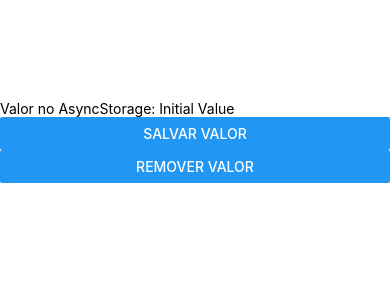
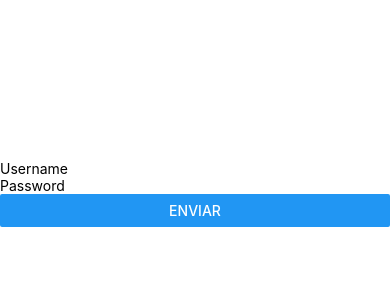
Before and after one commit to Thay-CR/customized-hooks, a React Native app: screen / in a window 390 px wide. Shown: the top 300 px of the page. Built offline with nearby package versions, Linux system fonts and the light colour scheme.

Commit message:
feature - useForm

```diff
--- a/App.tsx
+++ b/App.tsx
@@ -1,8 +1,8 @@
 
-import { AsyncStorageExample } from './Pages/Storage';
+import { MyFormComponent } from "./Pages/Form";
 
 export default function App() {
   return (
-    <AsyncStorageExample />
+    <MyFormComponent />
   );
 }
--- /dev/null
+++ b/Pages/Form.tsx
@@ -0,0 +1,53 @@
+import React from 'react';
+import { View, Text, TextInput, Button } from 'react-native';
+import { useForm, FormValues, ValidationRules } from '../hooks/form/form'; // Importe o hook e os tipos
+
+export const MyFormComponent: React.FC = () => {
+  const initialValues: FormValues = {
+    username: '',
+    password: '',
+  };
+
+  const validationRules: ValidationRules = {
+    username: {
+      required: true,
+    },
+    password: {
+      required: true,
+      minlength: 6,
+    },
+  };
+
+  const {
+    formValues,
+    errors,
+    isSubmitting,
+    handleChange,
+    handleSubmit,
+  } = useForm(initialValues, validationRules); // Use o hook
+console.log(formValues)
+  return (
+    <View style={{top:160}}>
+      <TextInput
+        placeholder="Username"
+        value={formValues.username}
+        onChangeText={(text) => handleChange('username', text)} // Use handleChange para atualizar os valores do formulário
+      />
+      {errors.username && <Text style={{ color: 'red' }}>{errors.username}</Text>}
+
+      <TextInput
+        placeholder="Password"
+        secureTextEntry
+        value={formValues.password}
+        onChangeText={(text) => handleChange('password', text)} // Use handleChange para atualizar os valores do formulário
+      />
+      {errors.password && <Text style={{ color: 'red' }}>{errors.password}</Text>}
+
+      <Button
+        title="Enviar"
+        onPress={handleSubmit} // Use handleSubmit para lidar com a submissão do formulário
+        disabled={isSubmitting}
+      />
+    </View>
+  );
+};
--- /dev/null
+++ b/hooks/form/form.ts
@@ -0,0 +1,79 @@
+import { useState, ChangeEvent } from 'react';
+
+interface FormValues {
+  [key: string]: string;
+}
+
+interface ValidationRule {
+  required?: boolean;
+  minlength?: number;
+  pattern?: RegExp;
+}
+
+type ValidationRules = {
+  [key: string]: ValidationRule;
+};
+
+interface FormErrors {
+  [key: string]: string;
+}
+
+interface FormHook {
+  formValues: FormValues;
+  errors: FormErrors;
+  isSubmitting: boolean;
+  handleChange: (name: string, value: string) => void;
+  handleSubmit: () => void;
+}
+
+export const useForm = (
+  initialValues: FormValues,
+  validationRules: ValidationRules
+): FormHook => {
+  const [formValues, setFormValues] = useState<FormValues>(initialValues);
+  const [errors, setErrors] = useState<FormErrors>({});
+  const [isSubmitting, setIsSubmitting] = useState<boolean>(false);
+
+  const handleChange = (name: string, value: string) => {
+    setFormValues({ ...formValues, [name]: value });
+  };
+
+  const handleSubmit = () => {
+    const validationErrors = validateForm(formValues, validationRules);
+
+    if (Object.keys(validationErrors).length === 0) {
+      setIsSubmitting(true);
+      // Você pode enviar os dados do formulário para o servidor aqui
+      // Exemplo: enviarFormulario(formValues);
+    } else {
+      setErrors(validationErrors);
+    }
+  };
+
+  const validateForm = (values: FormValues, rules: ValidationRules): FormErrors => {
+    const errors: FormErrors = {};
+
+    for (const fieldName in rules) {
+      const rule = rules[fieldName];
+      const value = values[fieldName];
+
+      if (rule.required && !value) {
+        errors[fieldName] = 'Campo obrigatório';
+      } else if (rule.minlength && value.length < rule.minlength) {
+        errors[fieldName] = `Mínimo de ${rule.minlength} caracteres`;
+      } else if (rule.pattern && !rule.pattern.test(value)) {
+        errors[fieldName] = 'Formato inválido';
+      }
+    }
+
+    return errors;
+  };
+
+  return {
+    formValues,
+    errors,
+    isSubmitting,
+    handleChange,
+    handleSubmit,
+  };
+};
```
Also changed, not shown: hooks/form/types.ts (added).
